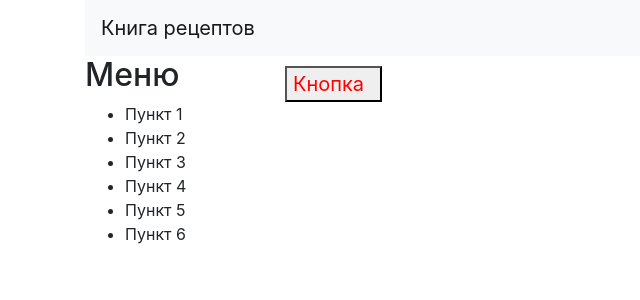
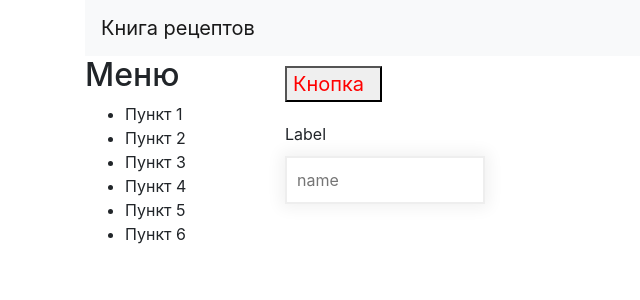
Before and after one commit to DanilaGegele/react-course, a React (Create React App) app: page / in a window 1280 px wide. Shown: the top 300 px of the page, without its empty margins (0-640 px from the left). Built offline with nearby package versions, Linux system fonts and the light colour scheme.

Commit message:
css module input

```diff
--- a/src/Pages/CssModulePage/CssModulePage.js
+++ b/src/Pages/CssModulePage/CssModulePage.js
@@ -1,6 +1,7 @@
 import React from 'react'
 import css from './CssModulePage.module.css'
 import Button from './components/Button/Button'
+import Input from './components/Input/Input'
 
 function CssModulePage () {
   return (
@@ -8,6 +9,7 @@ function CssModulePage () {
       <div className={css.list}>
         <div className={css.item}>
           <Button className={css.btn} isRed label='Кнопка' />
+          <Input className={css.inputFromCssModule} isWide label='Label' />
         </div>
       </div>
     </div>
--- a/src/Pages/CssModulePage/CssModulePage.module.css
+++ b/src/Pages/CssModulePage/CssModulePage.module.css
@@ -7,3 +7,7 @@
 .btn{
   margin: 10px;
 }
+
+.inputFromCssModule {
+
+}
--- /dev/null
+++ b/src/Pages/CssModulePage/components/Input/Input.js
@@ -0,0 +1,48 @@
+import React, { useState } from 'react'
+import css from './Input.module.scss'
+import classNames from 'classnames'
+import PropTypes from 'prop-types'
+
+function Input ({ className, isWide, label }) {
+  const [isHovered, setIsHovered] = useState(false)
+  const [isFocused, setIsFocused] = useState(false)
+
+  const inputClass = classNames(
+    css.input,
+    className,
+    {
+      [css.wide]: isWide,
+      'input-hovered': isHovered,
+      'input-focused': isFocused
+    }
+  )
+
+  return (
+    <div className={css.container}>
+      <label className={css.label}>{label}</label>
+      <input
+        placeholder='name'
+        className={inputClass}
+        onFocus={() => setIsFocused(true)}
+        onBlur={() => {
+          setIsFocused(false)
+        }}
+        onMouseEnter={() => {
+          setIsHovered(true)
+        }}
+        onMouseLeave={() => {
+          setIsHovered(false
+          )
+        }}
+      />
+    </div>
+  )
+}
+
+Input.propTypes = {
+  className: PropTypes.string,
+  isWide: PropTypes.bool,
+  label: PropTypes.string
+}
+
+export default Input
--- /dev/null
+++ b/src/Pages/CssModulePage/components/Input/Input.module.scss
@@ -0,0 +1,28 @@
+.container {
+  display: flex;
+  flex-direction: column;
+}
+
+.label {
+  margin: 10px 10px 0px ;
+}
+
+
+.input {
+  padding: 10px;
+  margin: 10px;
+  border: 2px solid #eee;
+  box-shadow:0 0 15px 4px rgba(0,0,0,0.06);
+
+  &:global(.input-hovered) {
+    background-color: aqua;
+  }
+  &:global(.input-focused) {
+    background-color: darkorange;
+    color: white;
+  }
+}
+
+.wide {
+  width: 200px;
+}
```
Also changed, not shown: src/Pages/CssModulePage/components/Button/Button.js (+12 -4 lines).
